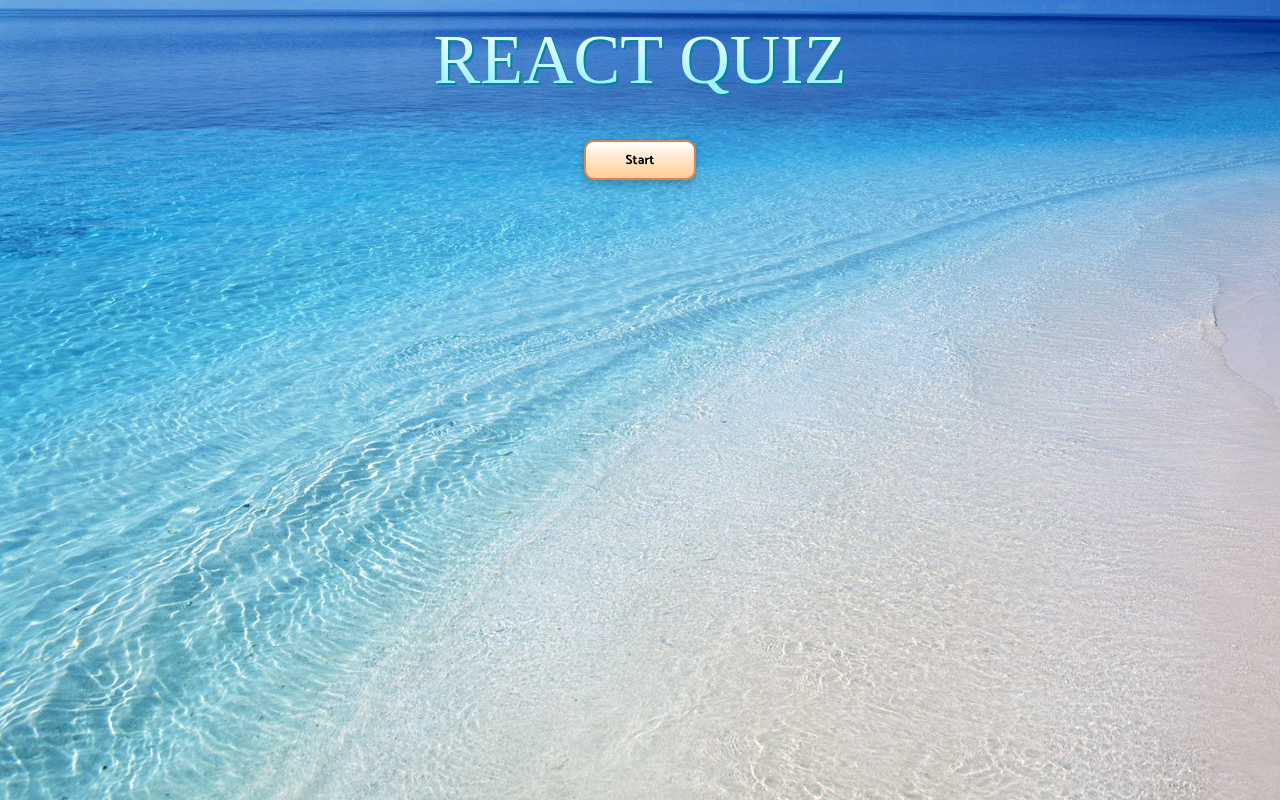
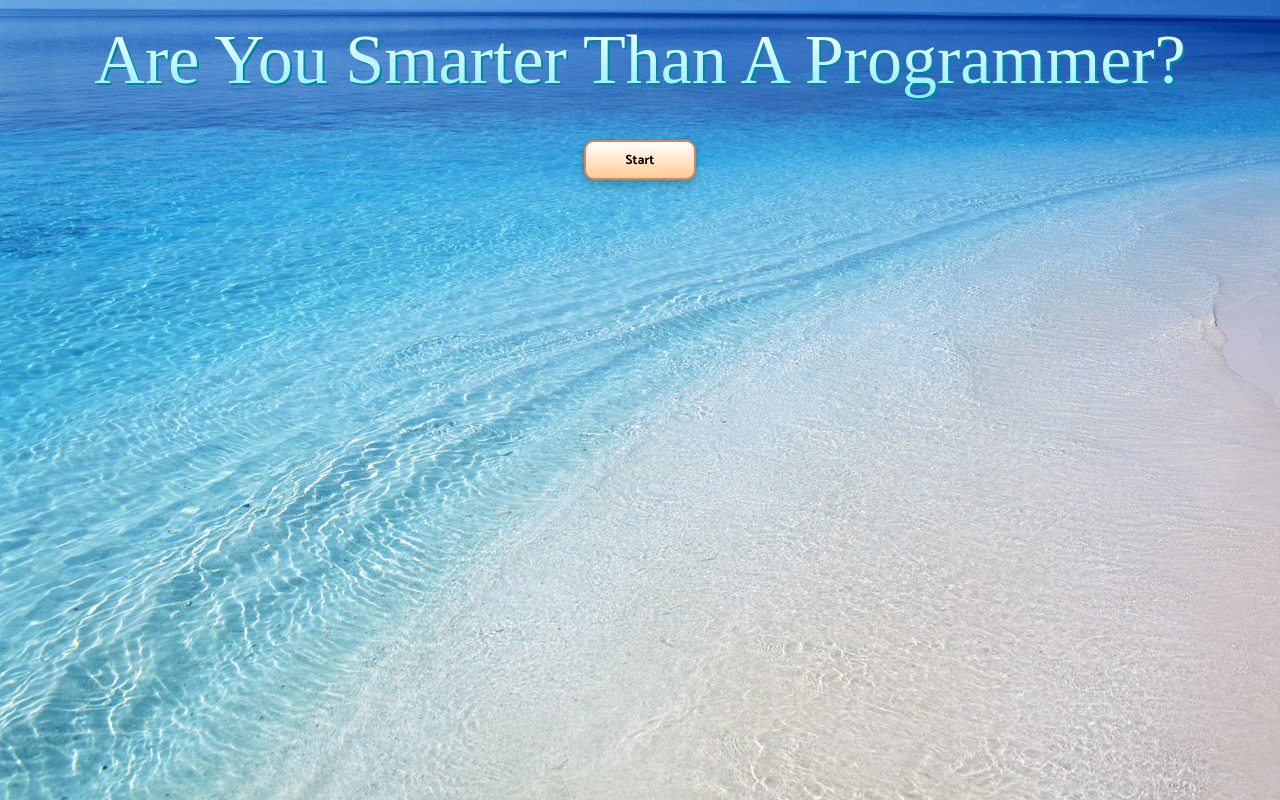
Before and after one commit to ibarrasb/React-Quiz, a React (Create React App) app: page / in a window 1280 px wide. Built offline with nearby package versions, Linux system fonts and the light colour scheme; a web font is replaced by a local one.

Commit message:
finished app

```diff
--- a/public/index.html
+++ b/public/index.html
@@ -24,7 +24,7 @@
       work correctly both with client-side routing and a non-root public URL.
       Learn how to configure a non-root public URL by running `npm run build`.
     -->
-    <title>React App</title>
+    <title>Trivia REACTions</title>
   </head>
   <body>
     <noscript>You need to enable JavaScript to run this app.</noscript>
--- a/src/App.tsx
+++ b/src/App.tsx
@@ -72,7 +72,7 @@ const App: React.FC = () => {
     <>
       <GlobalStyle />
       <Wrapper>
-        <h1>REACT QUIZ</h1>
+        <h1>Are You Smarter Than A Programmer?</h1>
         {gameOver || userAnswers.length === TOTAL_QUESTIONS ? (
           <button className='start' onClick={startTrivia}>
             Start
```
